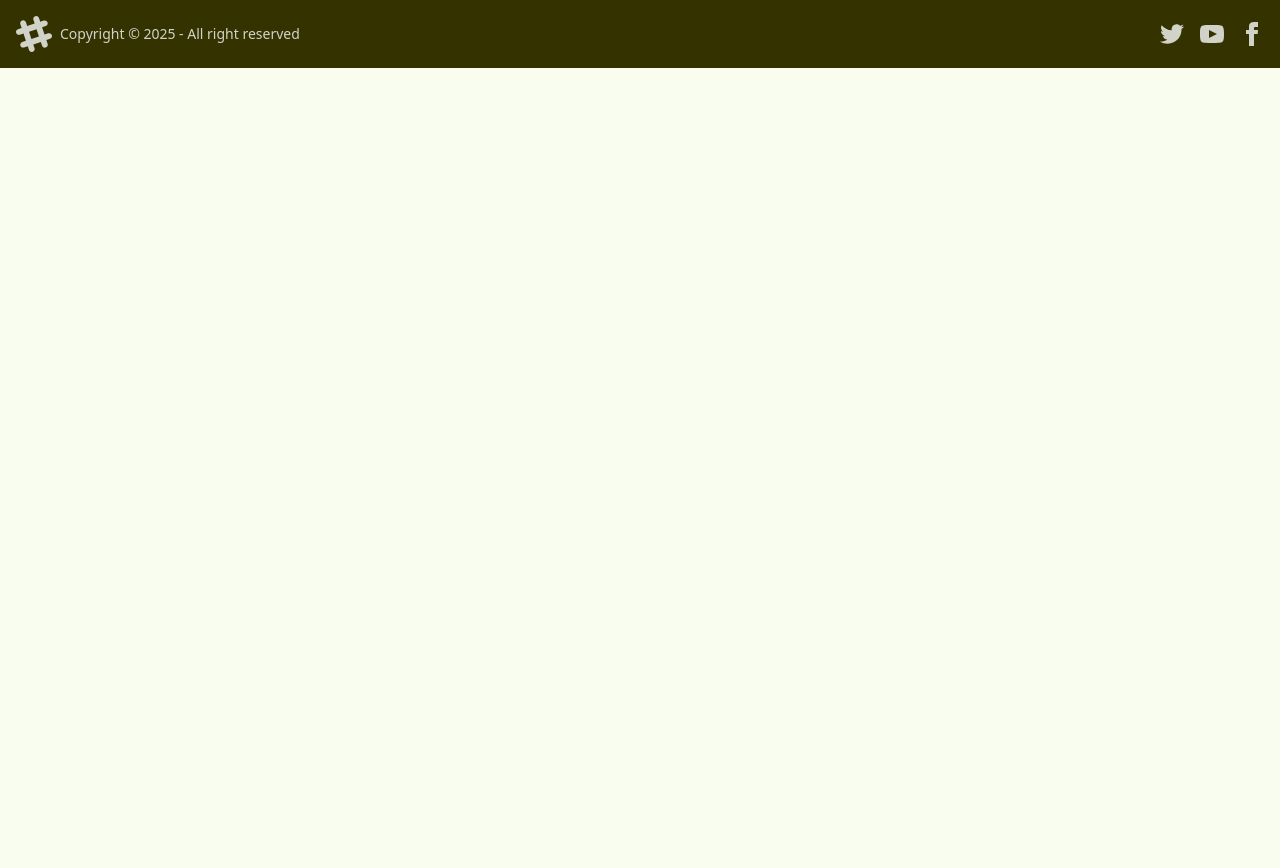
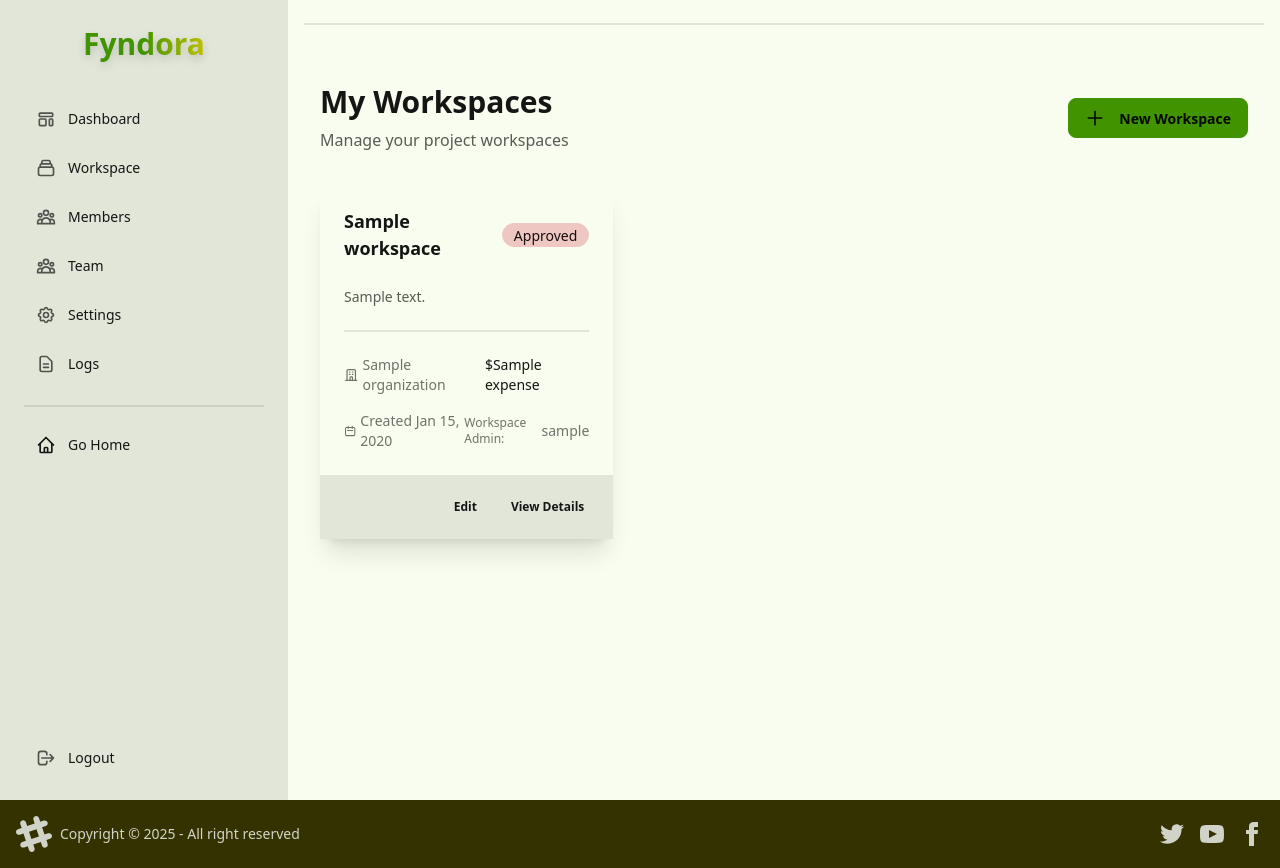
Before and after one commit to Burmese-AI/Fyndora, a Django app: template apps/workspaces/templates/workspaces/workspaces_list.html in a window 1280 px wide. Before the commit the page ends 68 px from the top, so only its background shows below. Run offline with Django 3.2, Linux system fonts and the light colour scheme; the template is opened without the code that fills it: most values are stand-ins (such as "Sample title", 1, 10 or a date in 2020); style sheets or scripts are compiled from the project's sources; parts of the project's set-up code (start-up, migrations or seed data) failed here and were passed over.

Commit message:
replace the real links in organization layout

```diff
--- a/apps/organizations/templates/organizations/partials/organization_list.html
+++ b/apps/organizations/templates/organizations/partials/organization_list.html
@@ -17,7 +17,7 @@
                         <svg xmlns="http://www.w3.org/2000/svg" class="h-4 w-4 sm:h-5 sm:w-5 mr-2 flex-shrink-0" viewBox="0 0 20 20" fill="currentColor">
                             <path fill-rule="evenodd" d="M10 9a3 3 0 100-6 3 3 0 000 6zm-7 9a7 7 0 1114 0H3z" clip-rule="evenodd" />
                         </svg>
-                        <span class="truncate">Owner: {{ organization.owner.username }}</span>
+                        <span class="truncate">Owner: {{ organization.owner.user.username }}</span>
                     </div>
 
                     <!-- Description: hidden on mobile -->
@@ -50,7 +50,7 @@
                     >
                         Overview
                     </button>
-                    <button class="btn btn-sm btn-primary flex-1 sm:flex-none">Manage</button>
+                    <a href="{% url 'test' %}" class="btn btn-sm btn-primary flex-1 sm:flex-none">Manage</a>
                 </div>
             </div>
         </div>
--- a/apps/organizations/urls.py
+++ b/apps/organizations/urls.py
@@ -4,7 +4,7 @@ from apps.organizations.views import (
     HomeView,
     OrganizationDetailView,
     organization_create,
-    test_view
+    test_view,
 )
 from apps.invitations.views import InvitationCreateView, InvitationListView
 
@@ -23,5 +23,5 @@ urlpatterns = [
         InvitationCreateView.as_view(),
         name="invitation_create",
     ),
-    path("test/", test_view, name="test")
+    path("test/", test_view, name="test"),
 ]
--- a/apps/organizations/views.py
+++ b/apps/organizations/views.py
@@ -16,9 +16,11 @@ from django_htmx.http import HttpResponseClientRedirect
 from apps.organizations.services import create_organization_with_owner
 from apps.organizations.exceptions import OrganizationCreationError
 
+
 # Create your views here.
 def test_view(request):
     return render(request, "organizations/dashboard.html")
+
 
 class HomeView(LoginRequiredMixin, ListView):
     model = Organization
--- a/apps/teams/templates/teams/team_list.html
+++ b/apps/teams/templates/teams/team_list.html
@@ -1,4 +1,4 @@
-{% extends 'base.html' %}
+{% extends 'layouts/organization_layout.html' %}
 
 {% block content %}
 <div class="container mx-auto px-4 py-8">
--- a/apps/workspaces/templates/workspaces/workspaces_list.html
+++ b/apps/workspaces/templates/workspaces/workspaces_list.html
@@ -1,4 +1,4 @@
-{% extends "base.html" %}
+{% extends "layouts/organization_layout.html" %}
 
 {% block content %}
 <div class="container mx-auto px-4 py-8">
--- a/config/settings.py
+++ b/config/settings.py
@@ -23,9 +23,9 @@ env = environ.Env(
 )
 
 # Read .env file
-# env_path = BASE_DIR('.env')
+env_path = BASE_DIR(".env")
 # Read .env.local file
-env_path = BASE_DIR(".env.local")
+# env_path = BASE_DIR(".env.local")
 
 env.read_env(env_path, parse_comments=True, overwrite=True)
 
--- a/templates/base.html
+++ b/templates/base.html
@@ -9,7 +9,6 @@
     <script src="{% static 'js/alpine.js' %}"></script>
   </head>
   <body>
-   {% comment %} {% include 'includes/nav_bar.html' %} {% endcomment %}
    {% include 'includes/message.html' %}
   {% block body %}{% endblock %}
    {% comment %} {% block content %}
--- a/templates/layouts/organization_layout.html
+++ b/templates/layouts/organization_layout.html
@@ -22,7 +22,9 @@
     <!-- Main Content -->
     <main class="p-4 flex-1 lg:h-screen lg:overflow-y-auto">
     <!-- Header Block -->
-    {% block header %}{% endblock %}
+    {% block header %}
+
+    {% endblock %}
 
     <div class="divider my-0 mb-5"></div>
 
@@ -54,7 +56,7 @@
       </li>
 
       <li>
-        <a href="/workspace" class="flex items-center gap-3 p-3 rounded-lg hover:bg-base-300 transition-colors">
+        <a href="/workspaces" class="flex items-center gap-3 p-3 rounded-lg hover:bg-base-300 transition-colors">
           <svg xmlns="http://www.w3.org/2000/svg" class="h-5 w-5 opacity-70" fill="none" viewBox="0 0 24 24"
                stroke="currentColor">
             <path stroke-linecap="round" stroke-linejoin="round" stroke-width="2"
@@ -76,7 +78,7 @@
       </li>
 
       <li>
-        <a href="/team" class="flex items-center gap-3 p-3 rounded-lg hover:bg-base-300 transition-colors">
+        <a href="/teams" class="flex items-center gap-3 p-3 rounded-lg hover:bg-base-300 transition-colors">
           <svg xmlns="http://www.w3.org/2000/svg" class="h-5 w-5 opacity-70" fill="none" viewBox="0 0 24 24"
                stroke="currentColor">
             <path stroke-linecap="round" stroke-linejoin="round" stroke-width="2"
```
Also changed, not shown: apps/teams/views.py (line endings or trailing spaces), tests/unit/test_entry_validation.py (line endings or trailing spaces).
